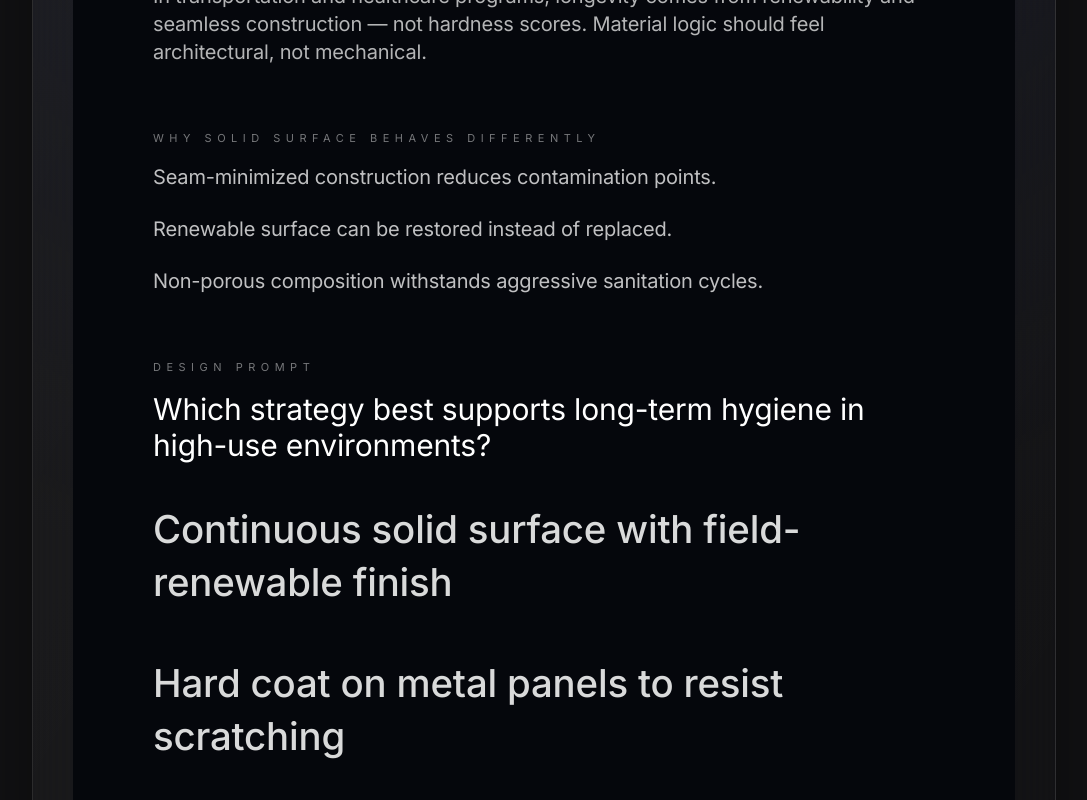
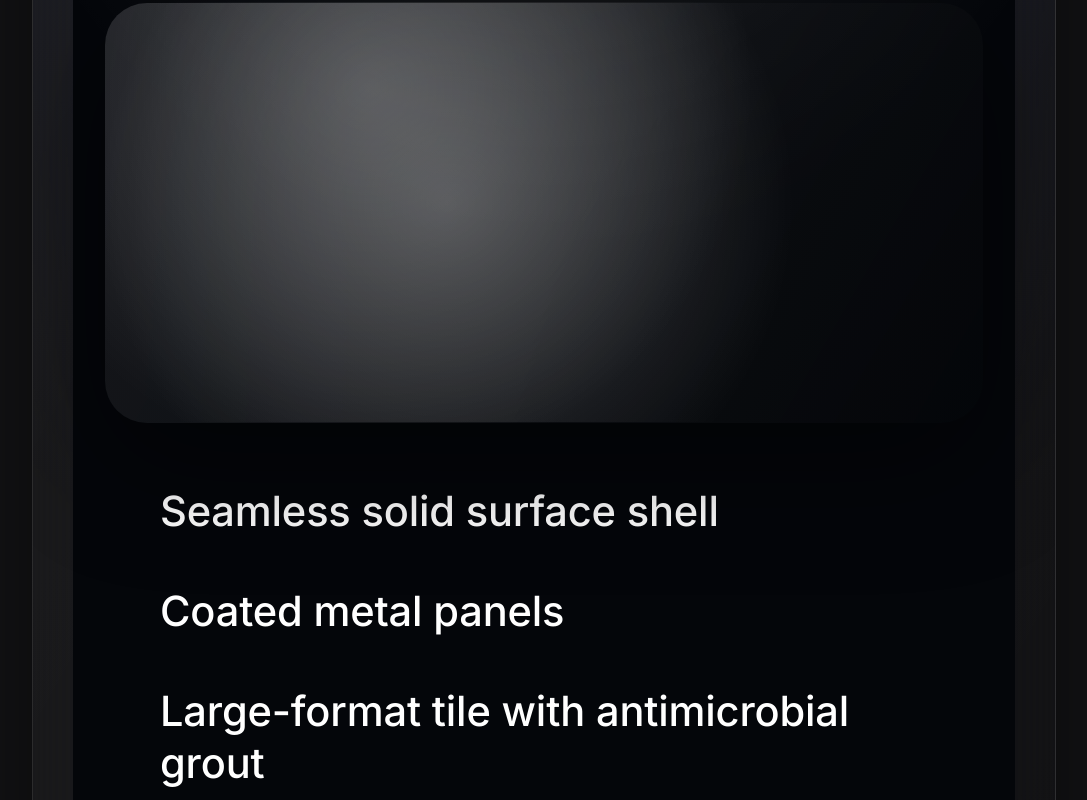
Before and after one commit to sawyer-gif/mr-ceu-studio, a React (Vite) app: page / in a window 1280 px wide. Shown: the part 2760-3560 px from the top of the page, without its empty margins (96-1183 px from the left). Built offline with nearby package versions, Linux system fonts and the light colour scheme.

Commit message:
feat: immersive decision interaction

```diff
--- a/components/studio/MaterialPlayground.tsx
+++ b/components/studio/MaterialPlayground.tsx
@@ -1,119 +1,127 @@
-import React, { useState, useMemo } from 'react';
+import React, { useState, useMemo, useEffect } from 'react';
 
-const COMPARISON_POINTS = [
-  'Seam-minimized construction reduces contamination points.',
-  'Renewable surface can be restored instead of replaced.',
-  'Non-porous composition withstands aggressive sanitation cycles.'
-];
-
-const QUESTION = {
-  prompt: 'Which strategy best supports long-term hygiene in high-use environments?',
-  options: [
+const OPTIONS = [
   {
-      id: 'seamless',
-      label: 'Continuous solid surface with field-renewable finish',
-      explanation:
-        'Solid surface minimizes joints, so maintenance teams sand and renew the skin without removing assemblies. Hygiene follows the absence of failure points, not higher hardness ratings.',
-      correct: true
+    id: 'solid',
+    label: 'Seamless solid surface shell',
+    insight: 'Seams are where failure begins. Remove them and maintenance disappears.',
+    texture:
+      'radial-gradient(circle at 30% 20%, rgba(255,255,255,0.2), transparent 55%), linear-gradient(120deg, rgba(247,247,255,0.08), rgba(4,6,9,0.8))'
   },
   {
-      id: 'coatings',
-      label: 'Hard coat on metal panels to resist scratching',
-      explanation:
-        'Coatings delay visible wear, but once a gouge appears the substrate traps residue. Repairs create patchwork and require scheduled shutdowns — the surface is no longer seamless.'
+    id: 'metal',
+    label: 'Coated metal panels',
+    insight: 'Coatings hide wear until a scratch breaks the finish — then the substrate traps residue.',
+    texture:
+      'linear-gradient(90deg, rgba(255,255,255,0.08), rgba(0,0,0,0.35)), repeating-linear-gradient(0deg, rgba(255,255,255,0.06) 0 2px, rgba(0,0,0,0.1) 2px 4px)'
   },
   {
     id: 'tile',
     label: 'Large-format tile with antimicrobial grout',
-      explanation:
-        'Antimicrobial additives slow growth, yet every grout joint still needs re-sealing. Each joint is another maintenance seam and another edge for residue to settle into.'
+    insight: 'Antimicrobial additives do not eliminate joints — every grout line is another maintenance seam.',
+    texture:
+      'linear-gradient(0deg, rgba(255,255,255,0.03), rgba(0,0,0,0.2)), linear-gradient(90deg, rgba(255,255,255,0.02), rgba(0,0,0,0.15))'
   }
-  ]
-};
+];
 
-const fadeMotion = 'transition duration-200 ease-out';
+const BACKGROUND = 'radial-gradient(circle at top, rgba(255,255,255,0.12), transparent 45%), #04060a';
 
 const MaterialPlayground: React.FC = () => {
   const [selection, setSelection] = useState<string | null>(null);
-  const selectedOption = useMemo(() => QUESTION.options.find((o) => o.id === selection), [selection]);
+  const [lightAngle, setLightAngle] = useState(0);
+  const selectedOption = useMemo(() => OPTIONS.find((opt) => opt.id === selection), [selection]);
+
+  useEffect(() => {
+    const interval = setInterval(() => {
+      setLightAngle((prev) => (prev + 0.2) % 360);
+    }, 50);
+    return () => clearInterval(interval);
+  }, []);
 
   return (
-    <div className="rounded-[48px] bg-[#05070c] p-10 md:p-16 xl:p-20 space-y-16 text-white/85">
-      <section className="space-y-6 max-w-4xl">
-        <p className="text-[11px] uppercase tracking-[0.5em] text-white/45">Case Insight</p>
-        <h2 className="text-3xl md:text-[2.8rem] leading-tight font-semibold text-white">
-          High-frequency cleaning environments demand surfaces that don’t trap failure.
+    <div className="flex flex-col items-center text-white/85" style={{ background: BACKGROUND, borderRadius: '48px', padding: '5rem 2rem' }}>
+      <div className="max-w-3xl text-center space-y-4 mb-16">
+        <p className="text-[11px] uppercase tracking-[0.5em] text-white/45">Material decision moment</p>
+        <h2 className="text-3xl md:text-[3rem] leading-tight font-semibold text-white">
+          Which surface actually survives this environment?
         </h2>
-        <p className="text-lg md:text-xl text-white/70">
-          In transportation and healthcare programs, longevity comes from renewability and seamless construction — not hardness scores. Material logic should feel architectural, not mechanical.
-        </p>
-      </section>
+        <p className="text-sm uppercase tracking-[0.4em] text-white/50">Make the call architects make in the field.</p>
+      </div>
 
-      <section className="space-y-8">
-        <div className="space-y-4">
-          <p className="text-[11px] uppercase tracking-[0.5em] text-white/45">Why solid surface behaves differently</p>
-          <div className="space-y-6">
-            {COMPARISON_POINTS.map((point, index) => (
-              <p
-                key={point}
-                className="text-lg md:text-xl text-white/75"
+      <div
+        className="w-full max-w-4xl h-[320px] md:h-[420px] rounded-[42px] mb-16"
         style={{
-                  opacity: 0.92,
-                  animation: `fadeInUp 0.4s ease ${index * 0.08}s both`
+          position: 'relative',
+          overflow: 'hidden',
+          background: selectedOption ? selectedOption.texture : OPTIONS[0].texture,
+          transition: 'background 500ms ease',
+          boxShadow: '0 40px 120px rgba(0,0,0,0.45)'
         }}
       >
-                {point}
-              </p>
-            ))}
+        <div
+          className="absolute inset-0"
+          style={{
+            background: `radial-gradient(circle at ${30 + Math.sin(lightAngle) * 20}% ${30 + Math.cos(lightAngle) * 20}%, rgba(255,255,255,0.22), transparent 60%)`,
+            mixBlendMode: 'screen',
+            transition: 'opacity 300ms ease'
+          }}
+        />
+        <div
+          className="absolute inset-0"
+          style={{
+            background:
+              selection === 'metal'
+                ? 'repeating-linear-gradient(90deg, rgba(255,255,255,0.04) 0 1px, transparent 1px 5px)'
+                : selection === 'tile'
+                ? 'linear-gradient(0deg, transparent calc(100% - 3px), rgba(0,0,0,0.4) calc(100% - 3px)), linear-gradient(90deg, transparent calc(100% - 3px), rgba(0,0,0,0.4) calc(100% - 3px))'
+                : 'transparent',
+            opacity: selection ? 0.6 : 0,
+            transition: 'opacity 400ms ease'
+          }}
+        />
       </div>
-        </div>
-      </section>
 
-      <section className="space-y-10">
-        <div className="space-y-4">
-          <p className="text-[11px] uppercase tracking-[0.5em] text-white/45">Design Prompt</p>
-          <h3 className="text-2xl md:text-3xl text-white max-w-4xl">{QUESTION.prompt}</h3>
-        </div>
-        <div className="space-y-12">
-          {QUESTION.options.map((option) => {
+      <div className="w-full max-w-3xl space-y-12">
+        {OPTIONS.map((option) => {
           const isActive = selection === option.id;
-            const isDimmed = selection && selection !== option.id;
+          const isDimmed = selection && !isActive;
           return (
+            <div key={option.id} className="space-y-4">
               <button
-                key={option.id}
                 onClick={() => setSelection(option.id)}
-                className={`block w-full text-left focus:outline-none ${fadeMotion}`}
-                style={{ opacity: isDimmed ? 0.6 : 1 }}
+                className="w-full text-left"
+                style={{ opacity: isDimmed ? 0.5 : 1, transition: 'opacity 200ms ease' }}
               >
-                <span
-                  className={`text-[1.8rem] md:text-[2.4rem] leading-snug font-medium ${fadeMotion}`}
-                >
+                <span className="text-[2.1rem] md:text-[2.6rem] font-medium leading-tight text-white block">
                   {option.label}
                 </span>
+              </button>
               {isActive && (
-                  <span
-                    className="mt-4 block text-lg md:text-xl text-white/70"
-                    style={{ animation: 'fadeInUp 0.2s ease both' }}
-                  >
-                    {option.explanation}
+                <span className="block text-xl text-white/75" style={{ animation: 'fadeInUp 0.25s ease both' }}>
+                  {option.insight}
                 </span>
               )}
-              </button>
+            </div>
           );
         })}
       </div>
-      </section>
+
+      {selectedOption && (
+        <div className="mt-16 text-center space-y-4" style={{ animation: 'fadeInUp 0.25s ease both' }}>
+          <p className="text-lg text-white/75">This is how MR CEU Studio teaches — through decisions, not slides.</p>
+          <a
+            href="#"
+            className="inline-block px-8 py-3 text-black bg-white rounded-full text-sm font-semibold tracking-[0.3em] uppercase"
+          >
+            Experience the Full Course
+          </a>
+        </div>
+      )}
 
       <style>{`
         @keyframes fadeInUp {
-          from {
-            opacity: 0;
-            transform: translateY(12px);
-          }
-          to {
-            opacity: 1;
-            transform: translateY(0);
-          }
+          from { opacity: 0; transform: translateY(14px); }
+          to { opacity: 1; transform: translateY(0); }
         }
       `}</style>
     </div>
```
Lines whose indentation alone changed are shown as unchanged.
